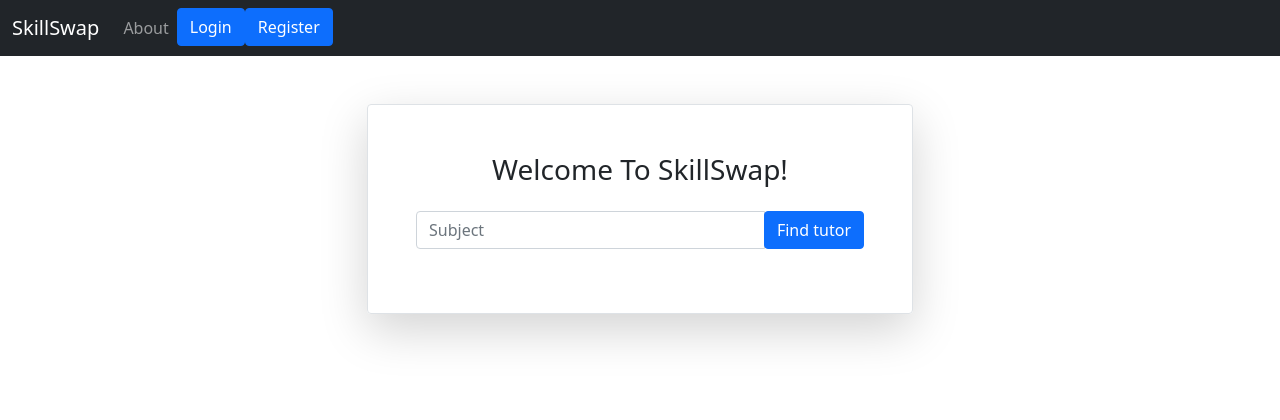
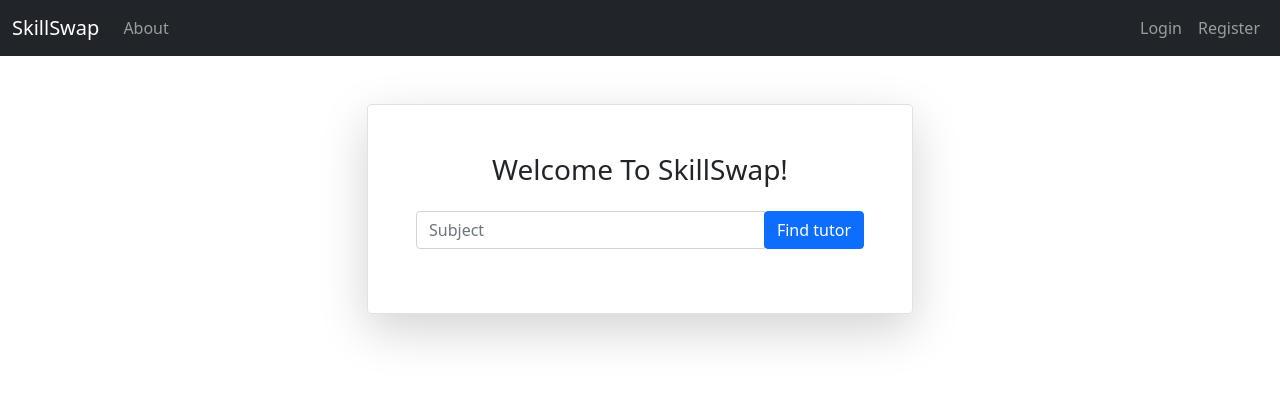
Before and after one commit to molnartamas0205/skill-swap, a Django app: page /home/ in a window 1280 px wide. Shown: the top 420 px of the page. Run offline with Django 5.2, Linux system fonts and the light colour scheme.

Commit message:
Correct login and register button positions and look in navbar

```diff
--- a/templates/elements/navbar.html
+++ b/templates/elements/navbar.html
@@ -1,25 +1,25 @@
-<nav class="navbar  navbar-expand-lg navbar-dark bg-dark">
+<nav class="navbar navbar-expand-lg navbar-dark bg-dark">
   <div class="container-fluid">
     <a class="navbar-brand" href="{% url 'home'%}">SkillSwap</a>
     <button class="navbar-toggler" type="button" data-bs-toggle="collapse" data-bs-target="#navbarNav" aria-controls="navbarNav" aria-expanded="false" aria-label="Toggle navigation">
       <span class="navbar-toggler-icon"></span>
     </button>
     <div class="collapse navbar-collapse" id="navbarNav">
-      <ul class="navbar-nav">
+      <ul class="navbar-nav me-auto mb-2 mb-lg-0">
         <li class="nav-item">
           <a class="nav-link" aria-current="page" href="{% url 'about' %}">About</a>
         </li>
-        {% if not user.is_authenticated %}
-        <li class="nav-item ml-2">
-          <a class="btn btn-primary" href="{% url 'login' %}">Login</a>
+      </ul>
+      {% if not user.is_authenticated %}
+      <ul class="navbar-nav ms-auto mb-2 mb-lg-0">
+        <li class="nav-item">
+          <a class="nav-link" href="{% url 'login' %}">Login</a>
         </li>
-        <li class="nav-item ml-2">
-          <a class="btn btn-primary" href="{% url 'register' %}">Register</a>
+        <li class="nav-item">
+          <a class="nav-link" href="{% url 'register' %}">Register</a>
         </li>
         {% endif %}
       </ul>
-
-
     </div>
   </div>
 </nav>
```
